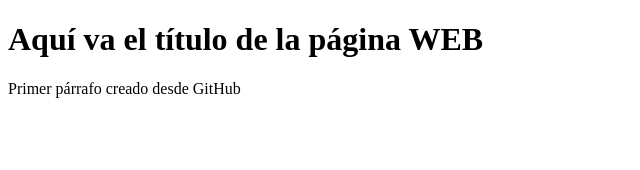
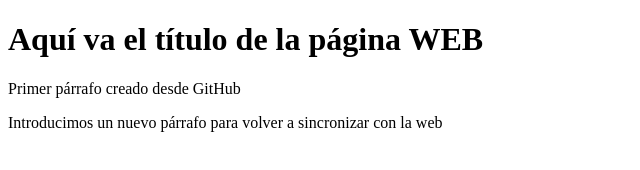
Before and after one commit to DiegoDiazHL/proyecto-web-empresa, a plain HTML site: page index.html in a window 1280 px wide. Shown: the whole page, without its empty margins (0-640 px from the left). Drawn offline with Linux system fonts and the light colour scheme.

Commit message:
Nuevo párrafo

```diff
--- a/index.html
+++ b/index.html
@@ -8,5 +8,6 @@
 <body>
     <h1>Aquí va el título de la página WEB</h1>
     <P>Primer párrafo creado desde GitHub</P>
+    <p>Introducimos un nuevo párrafo para volver a sincronizar con la web</p>
 </body>
 </html>
```
